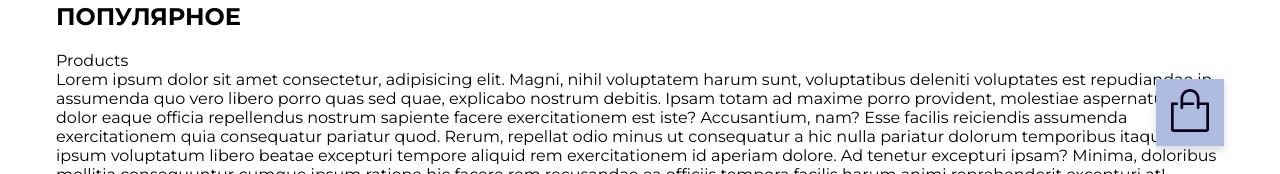
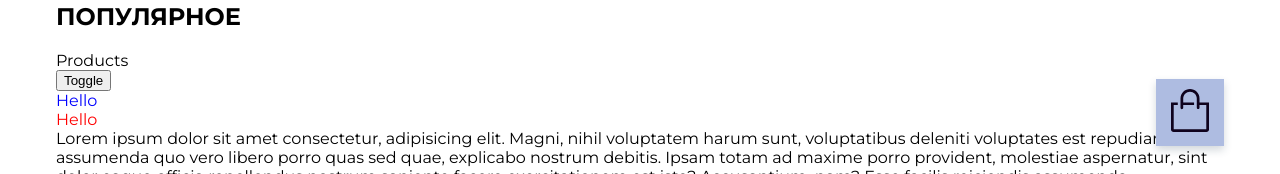
Before and after one commit to nnovofastovskiy/soap-site-2, a Next.js app: page / in a window 1280 px wide. Shown: the part 626-800 px from the top of the page. Built offline with nearby package versions, Linux system fonts and the light colour scheme; no server answers.

Commit message:
framer motion don't work

```diff
--- a/components/AddToCart/AddToCart.tsx
+++ b/components/AddToCart/AddToCart.tsx
@@ -30,8 +30,9 @@ export const AddToCart = ({ appearance, productId, inCart, className, ...props }
 
     return (
         <div className={cn(className, styles.wrapper)}>
+            {!!inCart &&
+                // <div>
                 <AnimatePresence>
-                {!!inCart &&
                     <motion.div
                         key='add'
                         className={styles.add}
@@ -60,6 +61,8 @@ export const AddToCart = ({ appearance, productId, inCart, className, ...props }
                             +
                         </Button>
                     </motion.div>
+                </AnimatePresence>
+                // </div>
             }
             {appearance !== 'cart' && (!inCart ?
                 <Button
@@ -82,7 +85,7 @@ export const AddToCart = ({ appearance, productId, inCart, className, ...props }
                 </Link>)
 
             }
-            </AnimatePresence>
+
         </div>
         // <div className={cn(className, styles.wrapper)} onClick={(e) => e.preventDefault()}>
         //     {!!inCart &&
--- a/context/useCart.tsx
+++ b/context/useCart.tsx
@@ -50,11 +50,11 @@ export function CartProvider({
     //     refresh();
     // }, []);
 
-    const router = useRouter();
+    // const router = useRouter();
     // If we change page, reset the error state.
-    useEffect(() => {
-        if (error) setError(undefined);
-    }, [router.pathname]);
+    // useEffect(() => {
+    //     if (error) setError(undefined);
+    // }, [router.pathname]);
 
     // Check if there is a currently active session
     // when the provider is mounted for the first time.
--- a/pages/index.tsx
+++ b/pages/index.tsx
@@ -4,8 +4,28 @@ import Link from 'next/link';
 import styles from '../styles/Home.module.css';
 import Image from 'next/image';
 import { Hero } from '../components';
+import { AnimatePresence, motion, useCycle } from 'framer-motion';
+
+export const MyComponent = ({ color, isVisible }) => (
+  <AnimatePresence>
+    {isVisible && (
+      <motion.div
+        key="child"
+        initial={{ opacity: 0.3 }}
+        animate={{ opacity: 1 }}
+        exit={{ opacity: 0.3 }}
+        style={{ color }}
+      >
+        Hello
+      </motion.div>
+    )}
+  </AnimatePresence>
+);
 
 const Home: NextPage = () => {
+  const [isVisible, onCycle] = useCycle(true, false);
+
+
   return (
     <>
       <div className={styles.main}>
@@ -28,6 +48,11 @@ const Home: NextPage = () => {
         <h2>ПОПУЛЯРНОЕ</h2>
       </section>
       <Link href={'/products'}>Products</Link>
+      <motion.div>
+        <button onClick={onCycle}>Toggle</button>
+        <MyComponent color="blue" isVisible={isVisible} />
+        {isVisible && <MyComponent color="red" isVisible={isVisible} />}
+      </motion.div>
       <div>
         Lorem ipsum dolor sit amet consectetur, adipisicing elit. Magni, nihil voluptatem harum sunt, voluptatibus deleniti voluptates est repudiandae in assumenda quo vero libero porro quas sed quae, explicabo nostrum debitis.
         Ipsam totam ad maxime porro provident, molestiae aspernatur, sint dolor eaque officia repellendus nostrum sapiente facere exercitationem est iste? Accusantium, nam? Esse facilis reiciendis assumenda exercitationem quia consequatur pariatur quod.
@@ -130,6 +155,11 @@ const Home: NextPage = () => {
         Aut tempora perferendis, dolor iste vel facere sequi perspiciatis in similique odit maiores esse ea aliquam incidunt dolorem quasi eligendi. Quo quidem consequuntur id perferendis, corporis dignissimos voluptatem culpa accusantium!
         Facere unde quos cum corrupti soluta autem esse, ipsam libero rem deserunt placeat possimus, aliquam id odio illum sit est ipsum perferendis? Soluta, asperiores esse nesciunt optio quasi minus eligendi!
       </div>
+      <motion.div>
+        <button onClick={onCycle}>Toggle</button>
+        <MyComponent color="blue" isVisible={isVisible} />
+        {isVisible && <MyComponent color="red" isVisible={isVisible} />}
+      </motion.div>
     </>
   );
 };
```
Lines whose indentation alone changed are shown as unchanged.
